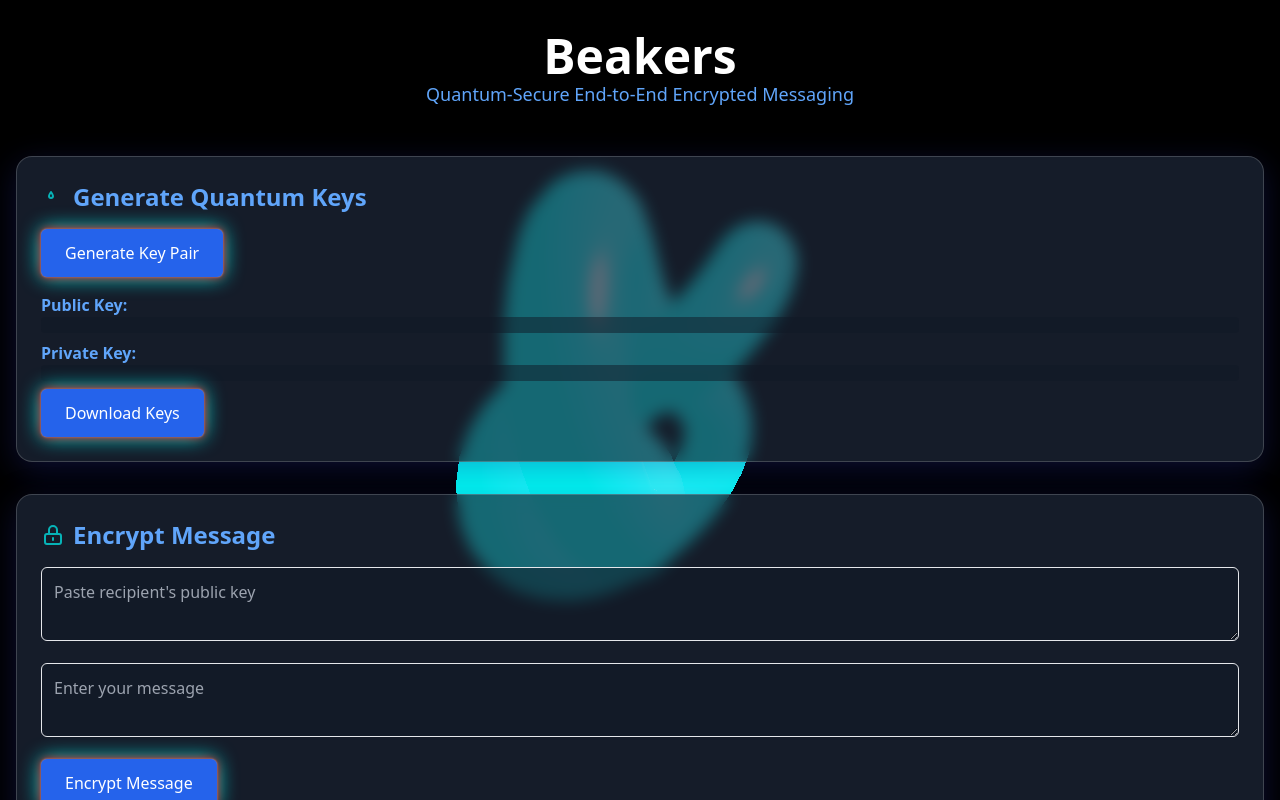
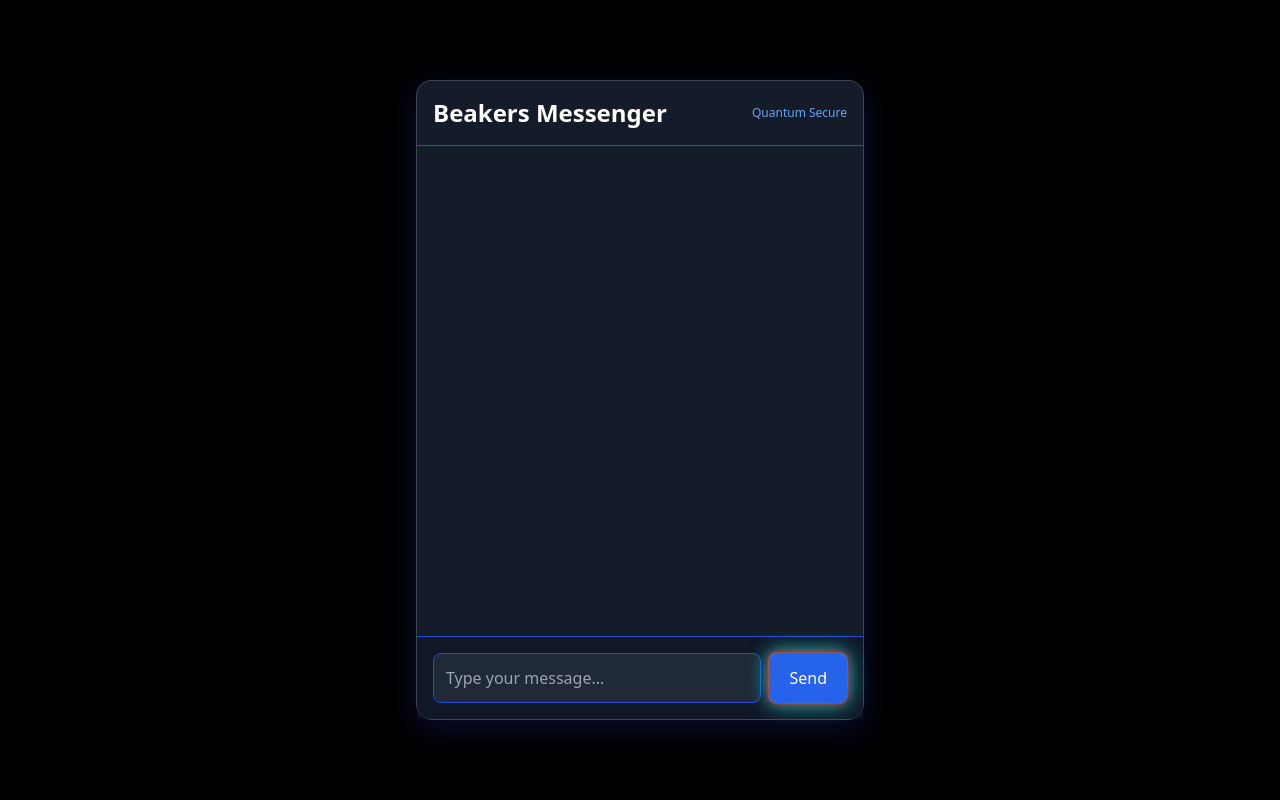
Before and after one commit to smokedopee20166-bit/my-website, a plain HTML site: page index.html in a window 1280 px wide. Both pictures are taken after a click on the button "Enter". Shown: the top 800 px of the page. Drawn offline with nearby package versions, Linux system fonts and the light colour scheme; animation ran at ten frames a second.

Commit message:
Update website files

```diff
--- a/index.html
+++ b/index.html
@@ -17,53 +17,112 @@
             <button id="enter-btn" class="mt-8 px-8 py-3 bg-blue-600 text-white rounded-full hover:bg-blue-700 transition transform hover:scale-110 neon-glow">Enter</button>
         </div>
     </div>
-    <!-- Main Content -->
-    <div id="main-content" class="hidden relative z-10 container mx-auto px-4 py-8">
-        <header class="text-center mb-12">
-            <h1 class="text-5xl font-bold text-blue-400 glitch" data-text="Beakers">Beakers</h1>
-            <p class="text-lg text-cyan-400">Quantum-Secure End-to-End Encrypted Messaging</p>
-        </header>
-        <main>
-            <section id="key-gen" class="glass-card p-6 mb-8">
-                <h2 class="text-2xl font-semibold text-blue-400 mb-4 flex items-center">
-                    <svg class="w-6 h-6 mr-2 animate-pulse" fill="none" stroke="#00FFFF" viewBox="0 0 24 24"><path stroke-linecap="round" stroke-linejoin="round" stroke-width="2" d="M12 11c0 1.104-.896 2-2 2s-2-.896-2-2 2-4 2-4 2 2.896 2 4zm0 0c0 1.104-.896 2-2 2s-2-.896-2-2 2-4 2-4 2 2.896 2 4z"></path></svg>
-                    Generate Quantum Keys
-                </h2>
-                <button onclick="generateKeyPair()" class="bg-blue-600 text-white px-6 py-3 rounded-md hover:bg-blue-700 transition neon-glow">Generate Key Pair</button>
-                <div id="keys-output" class="mt-4">
-                    <p class="mb-2"><strong>Public Key:</strong> <span id="public-key" class="block bg-gray-900 bg-opacity-50 p-2 rounded text-sm text-cyan-400"></span></p>
-                    <p class="mb-2"><strong>Private Key:</strong> <span id="private-key" class="block bg-gray-900 bg-opacity-50 p-2 rounded text-sm text-cyan-400"></span></p>
-                    <button onclick="downloadKeys()" class="bg-blue-600 text-white px-6 py-3 rounded-md hover:bg-blue-700 transition neon-glow">Download Keys</button>
-                </div>
-            </section>
-            <section id="encrypt" class="glass-card p-6 mb-8">
-                <h2 class="text-2xl font-semibold text-blue-400 mb-4 flex items-center">
-                    <svg class="w-6 h-6 mr-2 animate-pulse" fill="none" stroke="#00FFFF" viewBox="0 0 24 24"><path stroke-linecap="round" stroke-linejoin="round" stroke-width="2" d="M12 15v2m-6 4h12a2 2 0 002-2v-6a2 2 0 00-2-2H6a2 2 0 00-2 2v6a2 2 0 002 2zm10-10V7a4 4 0 00-8 0v4h8z"></path></svg>
-                    Encrypt Message
-                </h2>
-                <textarea id="recipient-public-key" class="w-full p-3 bg-gray-900 bg-opacity-50 border border-cyan-400 rounded-md mb-4 text-cyan-400" placeholder="Paste recipient's public key"></textarea>
-                <textarea id="message" class="w-full p-3 bg-gray-900 bg-opacity-50 border border-cyan-400 rounded-md mb-4 text-cyan-400" placeholder="Enter your message"></textarea>
-                <button onclick="encryptMessage()" class="bg-blue-600 text-white px-6 py-3 rounded-md hover:bg-blue-700 transition neon-glow">Encrypt Message</button>
-                <textarea id="encrypted-message" class="w-full p-3 bg-gray-900 bg-opacity-50 border border-cyan-400 rounded-md mb-4 text-cyan-400" placeholder="Encrypted message will appear here" readonly></textarea>
-                <button onclick="copyEncryptedMessage()" class="bg-blue-600 text-white px-6 py-3 rounded-md hover:bg-blue-700 transition neon-glow">Copy Encrypted Message</button>
-            </section>
-            <section id="decrypt" class="glass-card p-6">
-                <h2 class="text-2xl font-semibold text-blue-400 mb-4 flex items-center">
-                    <svg class="w-6 h-6 mr-2 animate-pulse" fill="none" stroke="#00FFFF" viewBox="0 0 24 24"><path stroke-linecap="round" stroke-linejoin="round" stroke-width="2" d="M15 12H9m12 0a9 9 0 11-18 0 9 9 0 0118 0z"></path></svg>
-                    Decrypt Message
-                </h2>
-                <textarea id="your-private-key" class="w-full p-3 bg-gray-900 bg-opacity-50 border border-cyan-400 rounded-md mb-4 text-cyan-400" placeholder="Paste your private key"></textarea>
-                <textarea id="received-message" class="w-full p-3 bg-gray-900 bg-opacity-50 border border-cyan-400 rounded-md mb-4 text-cyan-400" placeholder="Paste encrypted message"></textarea>
-                <button onclick="decryptMessage()" class="bg-blue-600 text-white px-6 py-3 rounded-md hover:bg-blue-700 transition neon-glow">Decrypt Message</button>
-                <textarea id="decrypted-message" class="w-full p-3 bg-gray-900 bg-opacity-50 border border-cyan-400 rounded-md mb-4 text-cyan-400" placeholder="Decrypted message will appear here" readonly></textarea>
-            </section>
-        </main>
-        <footer class="text-center text-cyan-400 mt-12">
-            <p>&copy; 2025 Beakers. Quantum-Secure Messaging.</p>
-        </footer>
+    <!-- Messaging UI -->
+    <div id="main-content" class="hidden relative z-10 flex flex-col items-center justify-center min-h-screen">
+        <div class="w-full max-w-md mx-auto flex flex-col bg-gray-900 bg-opacity-80 rounded-xl shadow-lg glass-card" style="height: 80vh;">
+            <header class="p-4 border-b border-blue-700 flex items-center justify-between">
+                <h1 class="text-2xl font-bold text-blue-400 glitch">Beakers Messenger</h1>
+                <span class="text-xs text-cyan-400">Quantum Secure</span>
+            </header>
+            <div id="chat-window" class="flex-1 overflow-y-auto p-4 space-y-3">
+                <!-- Messages will appear here -->
+            </div>
+            <form id="message-form" class="p-4 flex gap-2 border-t border-blue-700 bg-gray-900 bg-opacity-70">
+                <input id="message-input" type="text" autocomplete="off" placeholder="Type your message..." class="flex-1 p-3 rounded-lg bg-gray-800 text-blue-200 border border-blue-700 focus:outline-none focus:ring-2 focus:ring-blue-400" />
+                <button type="submit" class="bg-blue-600 text-white px-5 py-2 rounded-lg hover:bg-blue-700 neon-glow">Send</button>
+            </form>
+        </div>
     </div>
     <!-- Three.js Canvas -->
     <canvas id="bg-canvas" class="fixed inset-0 z-0"></canvas>
-    <script src="script.js"></script>
+    <script>
+    // Simple messaging logic (local only, not encrypted)
+    document.addEventListener('DOMContentLoaded', () => {
+        // Intro animation logic (reuse your script.js if needed)
+        function typeWriter(element, text, speed = 40, callback) {
+            let i = 0;
+            function typing() {
+                if (i < text.length) {
+                    element.innerHTML += text.charAt(i);
+                    i++;
+                    setTimeout(typing, speed);
+                } else if (callback) {
+                    callback();
+                }
+            }
+            element.innerHTML = "";
+            typing();
+        }
+        function glitchText(element) {
+            if (window.gsap) {
+                gsap.to(element, {
+                    textShadow: "0 0 8px #00fff7, 0 0 20px #00fff7, 0 2px #fff",
+                    repeat: 2,
+                    yoyo: true,
+                    duration: 0.07,
+                    onComplete: () => {
+                        gsap.to(element, { textShadow: "none", duration: 0.1 });
+                    }
+                });
+            }
+        }
+        function showMainContent() {
+            const intro = document.getElementById('intro');
+            const main = document.getElementById('main-content');
+            intro.style.transition = "opacity 0.3s";
+            intro.style.opacity = 0;
+            setTimeout(() => {
+                intro.style.display = 'none';
+                main.classList.remove('hidden');
+                main.style.opacity = 0;
+                main.style.transition = "opacity 0.3s";
+                setTimeout(() => {
+                    main.style.opacity = 1;
+                    glitchText(document.querySelector('#main-content h1'));
+                }, 10);
+            }, 300);
+        }
+        const typewriter = document.getElementById('typewriter');
+        const enterBtn = document.getElementById('enter-btn');
+        const introText = typewriter.getAttribute('data-text') || typewriter.textContent;
+        typeWriter(typewriter, introText, 40, () => {
+            glitchText(typewriter);
+            enterBtn.classList.add('animate-bounce');
+            enterBtn.disabled = false;
+        });
+        enterBtn.disabled = true;
+        enterBtn.addEventListener('click', showMainContent);
+
+        // Messaging logic
+        const chatWindow = document.getElementById('chat-window');
+        const messageForm = document.getElementById('message-form');
+        const messageInput = document.getElementById('message-input');
+
+        function appendMessage(text, isOwn = true) {
+            const msgDiv = document.createElement('div');
+            msgDiv.className = `flex ${isOwn ? 'justify-end' : 'justify-start'}`;
+            msgDiv.innerHTML = `
+                <div class="max-w-xs px-4 py-2 rounded-2xl ${isOwn ? 'bg-blue-600 text-white' : 'bg-gray-700 text-blue-200'} shadow">
+                    ${text}
+                </div>
+            `;
+            chatWindow.appendChild(msgDiv);
+            chatWindow.scrollTop = chatWindow.scrollHeight;
+        }
+
+        messageForm.addEventListener('submit', e => {
+            e.preventDefault();
+            const text = messageInput.value.trim();
+            if (text) {
+                appendMessage(text, true);
+                messageInput.value = '';
+                // Simulate a reply
+                setTimeout(() => {
+                    appendMessage("This is a demo reply.", false);
+                }, 700);
+            }
+        });
+    });
+    </script>
 </body>
 </html>
```
